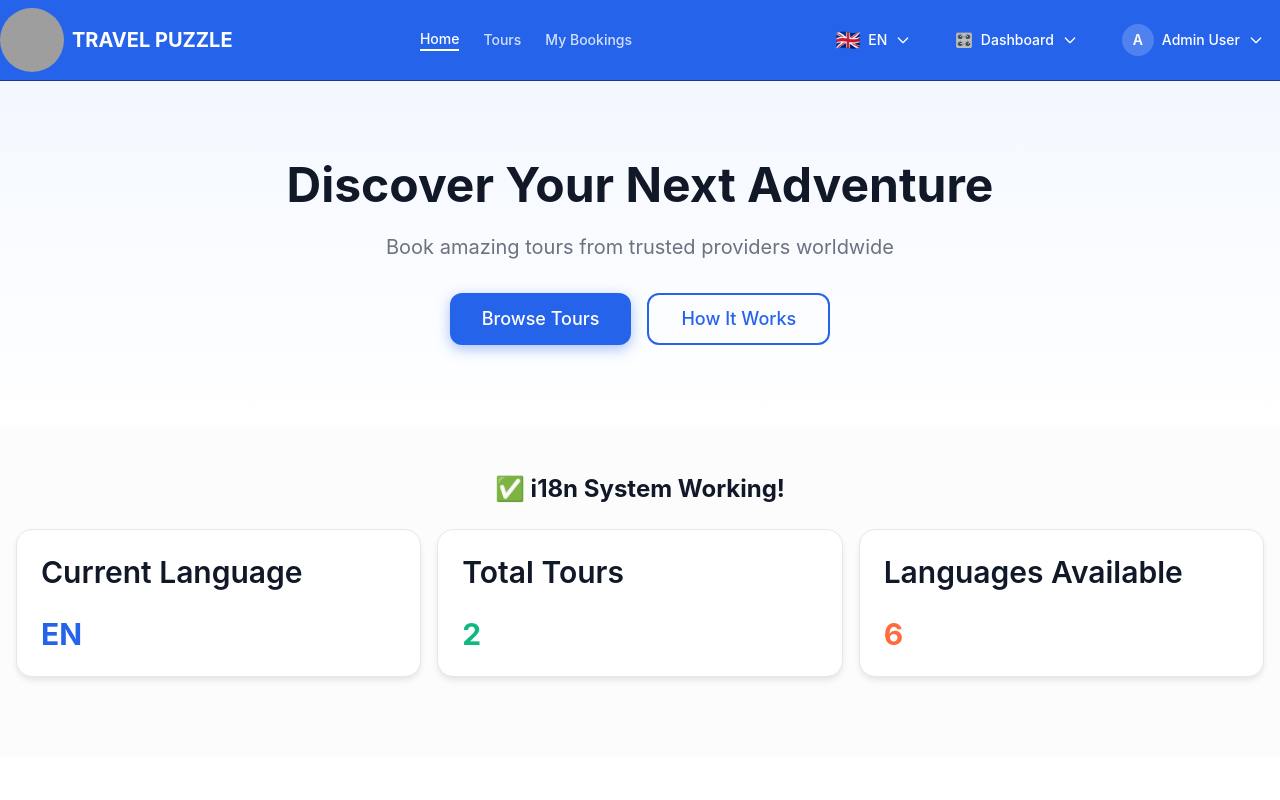
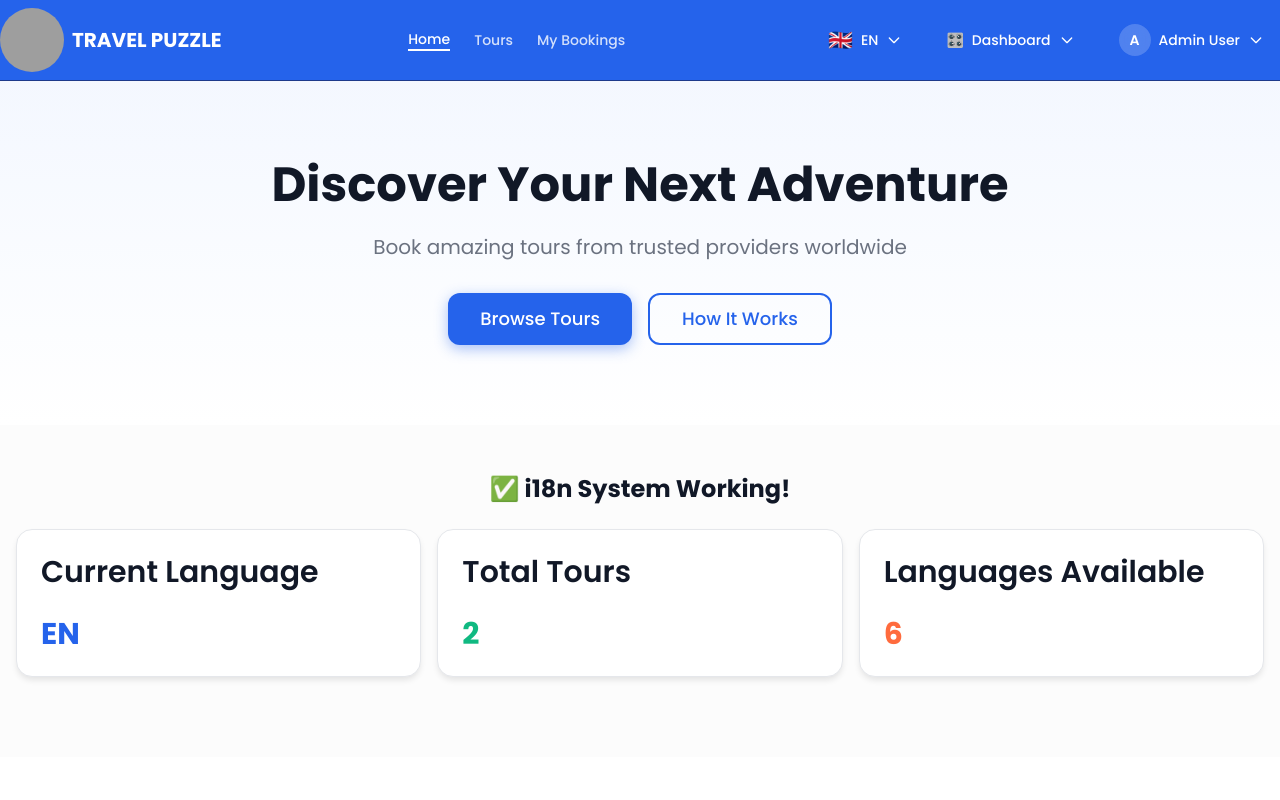
Before and after one commit to RichardFlwrs/travel-puzzle-agencia-de-viajes, a Next.js app: page / in a window 1280 px wide. Shown: the top 800 px of the page. Built offline with nearby package versions, Linux system fonts and the light colour scheme; grey boxes are pictures that could not be loaded.

Commit message:
Refactor global styles to ensure all @import rules are at the top of the CSS file. Move Poppins font import to globals.css and update typography.css to reflect this change.

```diff
--- a/src/app/globals.css
+++ b/src/app/globals.css
@@ -1,12 +1,14 @@
-/* Box-sizing reset - Applied before Tailwind */
+/* All @import rules must come first in CSS */
+@import url('https://fonts.googleapis.com/css2?family=Poppins:wght@300;400;500;600;700&display=swap');
+@import "tailwindcss";
+@import "../styles/design-system/index.css";
+
+/* Box-sizing reset - Applied after imports */
 *,
 *::before,
 *::after {
   box-sizing: border-box;
 }
-
-@import "tailwindcss";
-@import "../styles/design-system/index.css";
 
 :root {
   /* Compatibility with existing code - map to design system tokens */
--- a/src/styles/design-system/typography.css
+++ b/src/styles/design-system/typography.css
@@ -1,7 +1,6 @@
 /* Travel Puzzle Design System - Typography */
 
-/* Import Poppins from Google Fonts */
-@import url('https://fonts.googleapis.com/css2?family=Poppins:wght@300;400;500;600;700&display=swap');
+/* Note: Poppins font is imported in globals.css (all @import rules must be at the top) */
 
 :root {
   /* Font Families */
```
